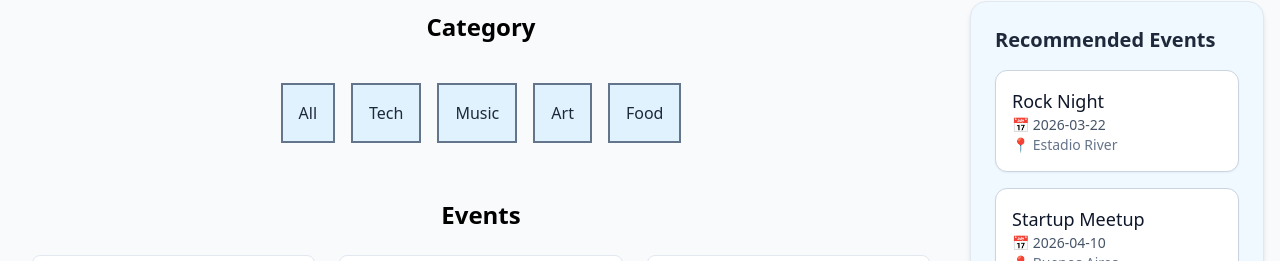
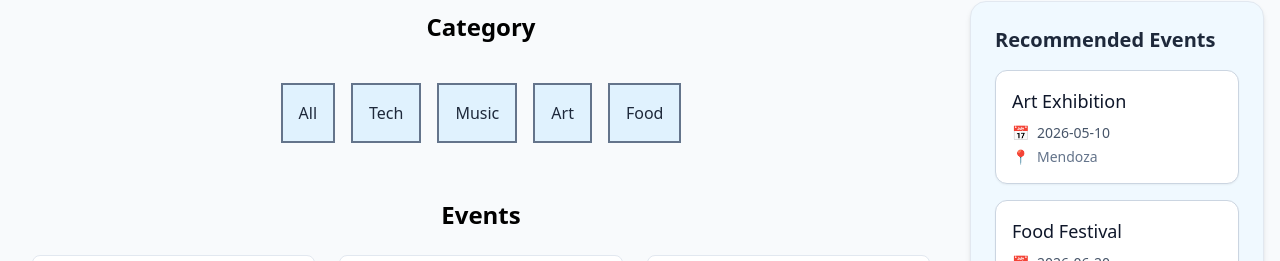
Before and after one commit to NicoPaez95/EVENTS-APP, a React (Create React App) app in the folder frontend/: page / in a window 1280 px wide. Shown: the part 539-800 px from the top of the page. Built offline with nearby package versions, Linux system fonts and the light colour scheme.

Commit message:
feat: implement navigation from recommended events to detail page

```diff
--- a/frontend/src/events/components/RecommendedEvents.jsx
+++ b/frontend/src/events/components/RecommendedEvents.jsx
@@ -1,46 +1,59 @@
+import { Link } from 'react-router-dom';
+
+/**
+ * @typedef {Object} Event
+ * @property {string|number} id - Unique identifier for the event.
+ * @property {string} title - The official name or headline of the event.
+ * @property {string} date - Event date in YYYY-MM-DD format.
+ * @property {string} location - Venue, city, or geographical point.
+ * @property {boolean} isRecommended - Indicates if the event should be highlighted.
+ */
+
 /**
  * RecommendedEvents Component.
- * * Renders a vertical list of recommended events as a preview.
- * * Features a subtle sky-blue background and card-based items with
- * hover transitions for an interactive feel.
+ * * Renders a vertical list of curated event previews. Each item acts as a
+ * navigation link to the specific event's detail page.
+ * * Features:
+ * - Subtle sky-blue container background.
+ * - Interactive card items with border-color and shadow transitions on hover.
+ * - Integration with React Router for seamless navigation.
  * * @component
  * @param {Object} props - Component properties.
- * @param {Object[]} props.events - Array of event objects to recommend.
- * @param {string|number} props.events[].id - Unique identifier for the event.
- * @param {string} props.events[].title - The headline or name of the event.
- * @param {string} props.events[].date - The scheduled date (string format).
- * @param {string} props.events[].location - The venue or city.
- * @returns {JSX.Element} A section containing a vertical stack of event previews.
+ * @param {Event[]} props.events - A collection of event objects to be displayed.
+ * @returns {JSX.Element} A themed section containing a stack of navigable event cards.
  */
 const RecommendedEvents = ({ events }) => {
   return (
     <section className="bg-sky-50 p-6 rounded-2xl shadow-md border border-slate-200">
-
       <h2 className="text-xl font-semibold text-slate-800 mb-4">
         Recommended Events
       </h2>
 
       <div className="space-y-4">
         {events.map((event) => (
-          <article
+          <Link
             key={event.id}
-            className="bg-white p-4 rounded-xl shadow-sm border border-slate-300 hover:shadow-md transition-shadow duration-300"
+            to={`/events/${event.id}`}
+            className="block group"
           >
-            <h3 className="text-lg font-medium text-slate-900">
-              {event.title}
-            </h3>
+            <article className="bg-white p-4 rounded-xl shadow-sm border border-slate-300 hover:shadow-md hover:border-blue-400 transition-all duration-300 cursor-pointer">
+              <h3 className="text-lg font-medium text-slate-900 group-hover:text-blue-600 transition-colors">
+                {event.title}
+              </h3>
 
-            <p className="text-sm text-slate-600">
-              📅 {event.date}
-            </p>
+              <div className="mt-2 space-y-1">
+                <p className="text-sm text-slate-600 flex items-center gap-2">
+                  <span>📅</span> {event.date}
+                </p>
 
-            <p className="text-sm text-slate-500">
-              📍 {event.location}
-            </p>
-          </article>
+                <p className="text-sm text-slate-500 flex items-center gap-2">
+                  <span>📍</span> {event.location}
+                </p>
+              </div>
+            </article>
+          </Link>
         ))}
       </div>
-
     </section>
   );
 };
--- a/frontend/src/events/features/RecommendedEventsFeature.jsx
+++ b/frontend/src/events/features/RecommendedEventsFeature.jsx
@@ -1,24 +1,45 @@
-import { recommendedEvents } from '../data/recommendedEvents.mock';
 import RecommendedEvents from '../components/RecommendedEvents';
 
 /**
  * RecommendedEventsFeature Component.
- * * This feature-level component acts as the data provider and container
- * for the recommended events section.
- * * It bridges the gap between the data source (mock/API) and the
- * presentation layer, ensuring that the RecommendedEvents component
- * remains pure and decoupled from data-fetching logic.
+ * * * This feature-level component acts as the data orchestrator for the
+ * recommendations domain.
+ * * Instead of fetching data internally, it consumes the event collection
+ * provided by the parent layout, ensuring perfect synchronization with
+ * the global application state.
+ * * It filters the collection based on the 'isRecommended' flag and limits
+ * the output to maintain sidebar aesthetics.
  * * @component
- * @returns {JSX.Element} A full-width section wrapping the presentational RecommendedEvents.
+ * @category Features
+ * @param {Object} props - Component properties.
+ * @param {Array<Object>} props.events - The collection of events passed down
+ * from the Home/Sidebar hierarchy.
+ * @returns {JSX.Element|null} A section wrapping the RecommendedEvents list,
+ * or null if no recommended data is found.
  */
-const RecommendedEventsFeature = () => {
+const RecommendedEventsFeature = ({ events }) => {
+  /**
+   * Filter Strategy:
+   * 1. Only include events explicitly marked as 'isRecommended'.
+   * 2. Slice the result to the top 3 items to avoid UI clutter in the Sidebar.
+   * We use optional chaining and a fallback array to prevent errors if events are undefined.
+   */
+  const recommended = events
+    ?.filter((event) => event.isRecommended === true)
+    .slice(0, 3) || [];
+
+  /**
+   * Conditional Rendering:
+   * Prevents rendering an empty section if no recommendations exist
+   * or if the event list hasn't loaded yet.
+   */
+  if (recommended.length === 0) {
+    return null;
+  }
+
   return (
-    <section className="w-full">
-      {/* The 'recommendedEvents' data is injected here from the mock source.
-        This allows the presentational component to focus solely on
-        rendering the list and handling hover states.
-      */}
-      <RecommendedEvents events={recommendedEvents} />
+    <section className="w-full animate-fade-in">
+      <RecommendedEvents events={recommended} />
     </section>
   );
 };
```
